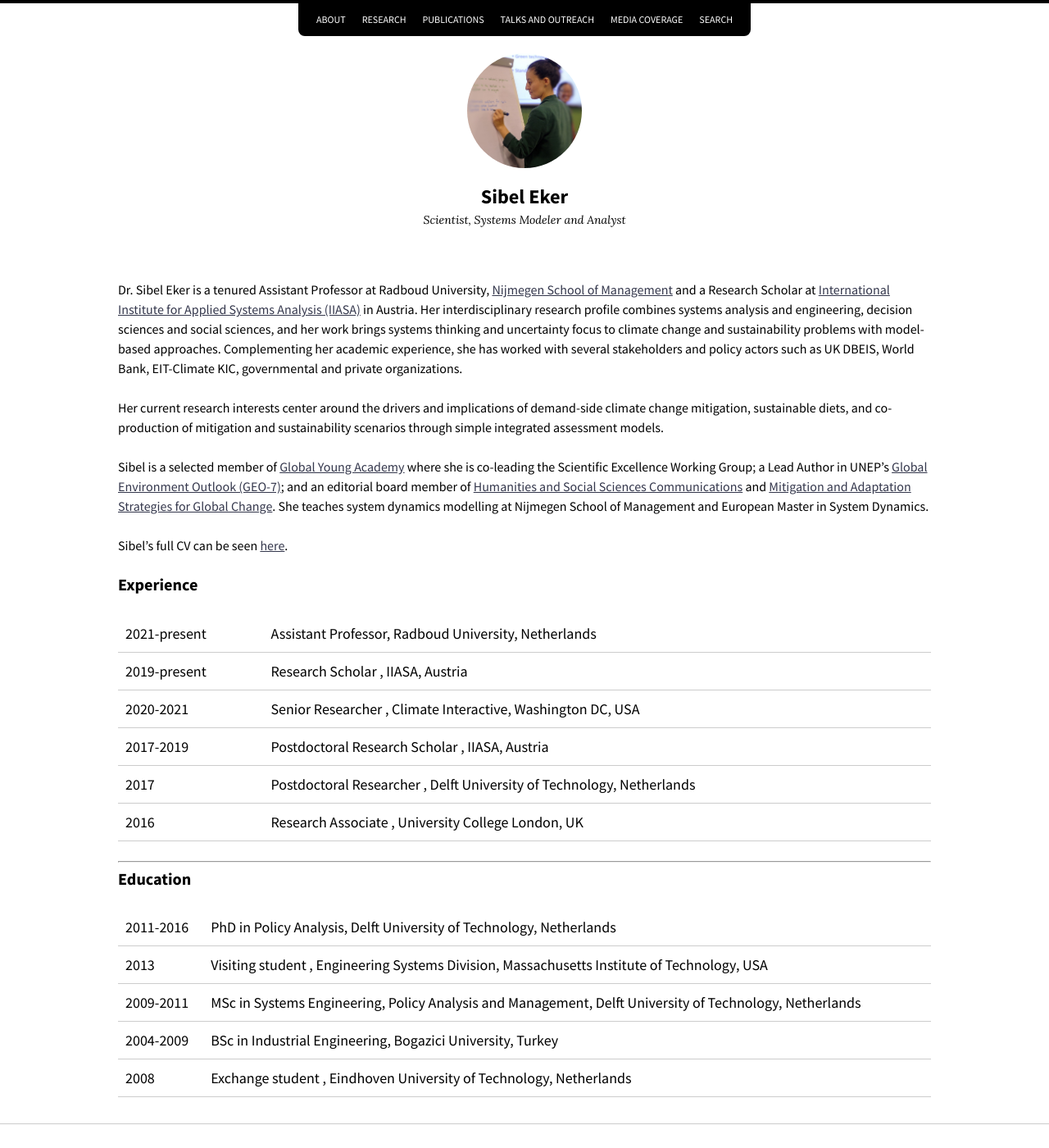
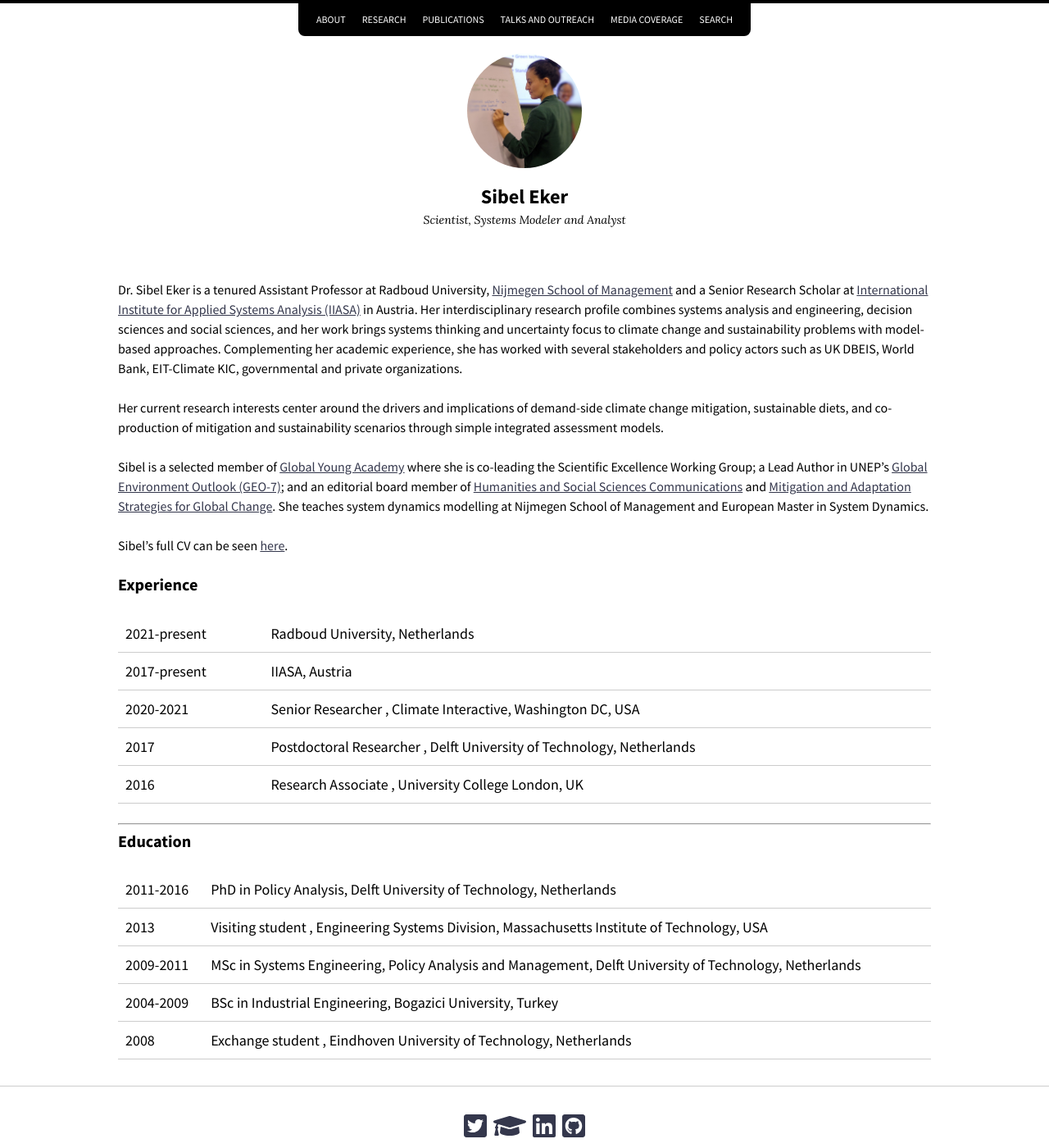
Before and after one commit to sibeleker/sibeleker.github.io, a Jekyll site: the page built from about.md, in a window 1280 px wide and 1400 px high. Shown: the whole window at 82% size. Built offline with Jekyll 4.4.1, drawn with Linux system fonts in a browser that asks for light colours; nearby versions of some CDN libraries.

Commit message:
cv update

```diff
--- a/about.md
+++ b/about.md
@@ -2,20 +2,19 @@
 layout: page
 # title: Bio
 ---
-Dr. Sibel Eker is a tenured Assistant Professor at Radboud University, [Nijmegen School of Management](https://www.ru.nl/nsm/)  and a Research Scholar at [International Institute for Applied Systems Analysis (IIASA)](https://iiasa.ac.at/) in Austria. Her interdisciplinary research profile combines systems analysis and engineering, decision sciences and social sciences, and her work brings systems thinking and uncertainty focus to climate change and sustainability problems with model-based approaches. Complementing her academic experience, she has worked with several stakeholders and policy actors such as UK DBEIS, World Bank, EIT-Climate KIC, governmental and private organizations.
+Dr. Sibel Eker is a tenured Assistant Professor at Radboud University, [Nijmegen School of Management](https://www.ru.nl/nsm/)  and a Senior Research Scholar at [International Institute for Applied Systems Analysis (IIASA)](https://iiasa.ac.at/) in Austria. Her interdisciplinary research profile combines systems analysis and engineering, decision sciences and social sciences, and her work brings systems thinking and uncertainty focus to climate change and sustainability problems with model-based approaches. Complementing her academic experience, she has worked with several stakeholders and policy actors such as UK DBEIS, World Bank, EIT-Climate KIC, governmental and private organizations.
 
 Her current research interests center around the drivers and implications of demand-side climate change mitigation, sustainable diets, and co-production of mitigation and sustainability scenarios through simple integrated assessment models.
 
 Sibel is a selected member of [Global Young Academy](https://globalyoungacademy.net/) where she is co-leading the Scientific Excellence Working Group; a Lead Author in UNEP's [Global Environment Outlook (GEO-7)](https://www.unep.org/geo/); and an editorial board member of [Humanities and Social Sciences Communications](https://www.nature.com/palcomms/) and [Mitigation and Adaptation Strategies for Global Change](https://www.springer.com/journal/11027). She teaches system dynamics modelling at Nijmegen School of Management and European Master in System Dynamics.
 
-Sibel's full CV can be seen [here](/Eker_CV_July23.pdf).
+Sibel's full CV can be seen [here](/Eker_CV.pdf).
 
 ### Experience
 
-|2021-present | Assistant Professor, Radboud University, Netherlands|
-|2019-present | Research Scholar , IIASA, Austria|
+|2021-present | Radboud University, Netherlands|
+|2017-present | IIASA, Austria|
 |2020-2021 | Senior Researcher , Climate Interactive, Washington DC, USA|
-|2017-2019 | Postdoctoral Research Scholar , IIASA, Austria|
 |2017 | Postdoctoral Researcher , Delft University of Technology, Netherlands|
 |2016 | Research Associate , University College London, UK|
 
```
Also changed, not shown: 3 other files.
